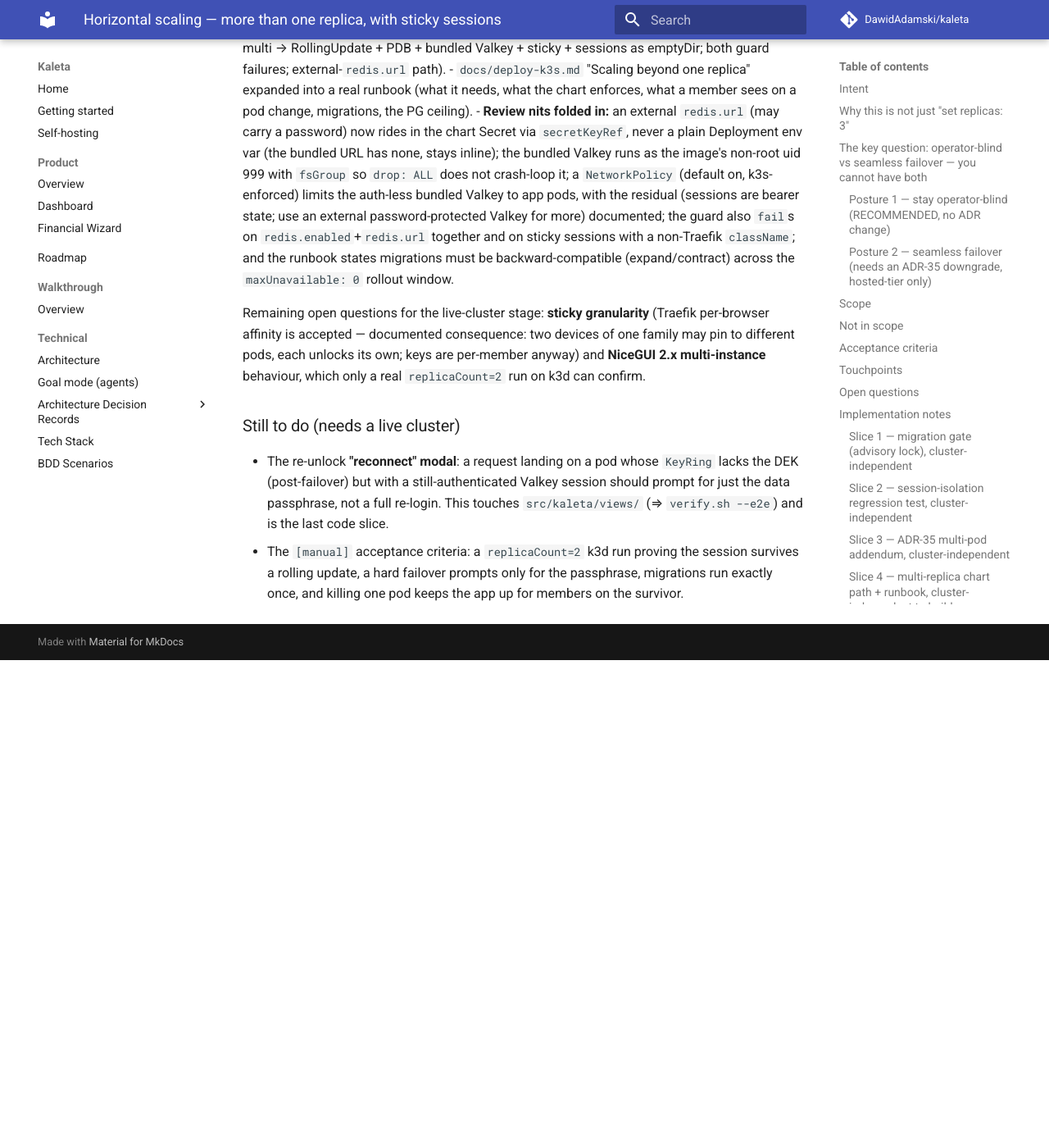
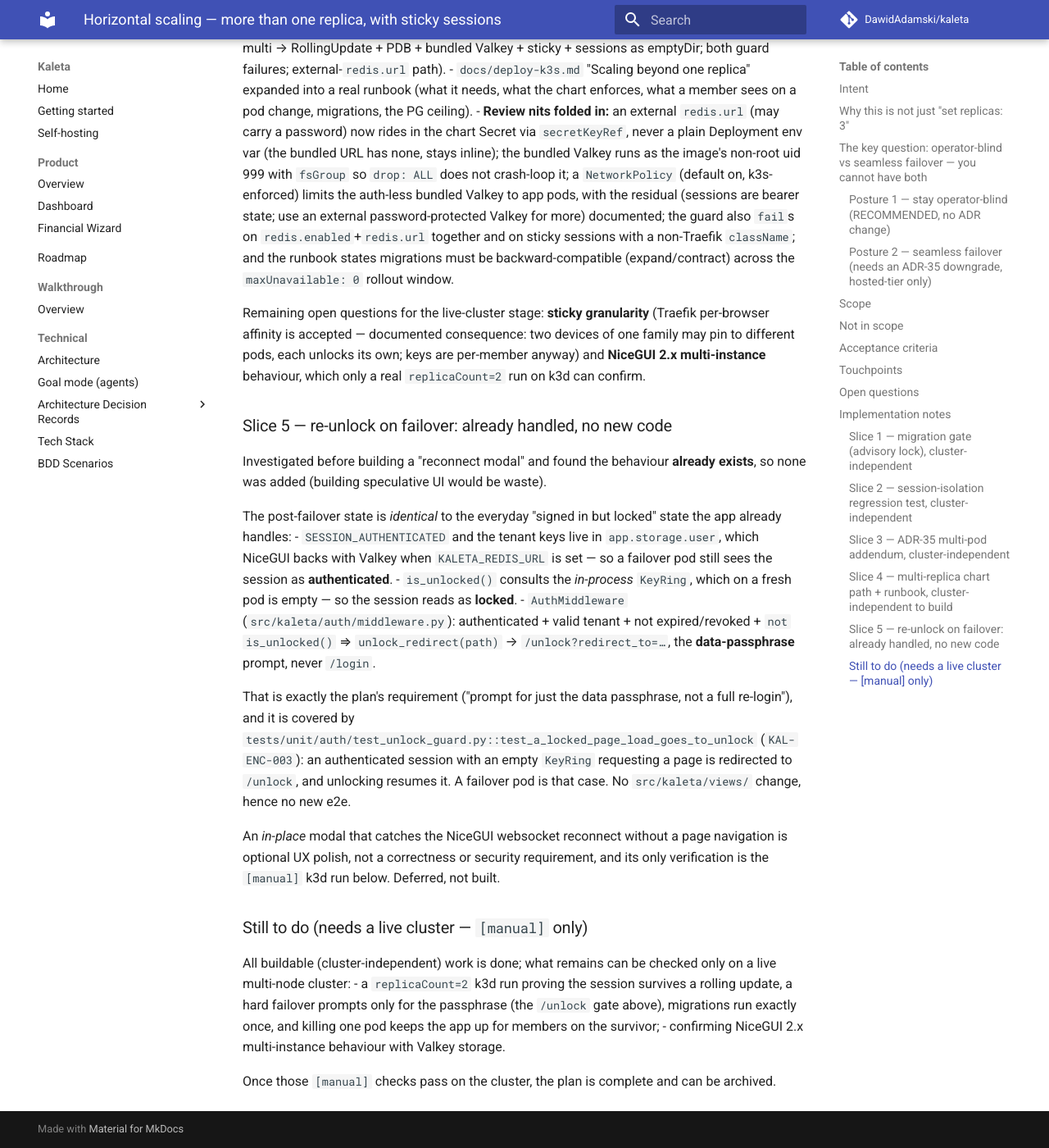
Before and after one commit to DawidAdamski/kaleta, an MkDocs documentation site: the page built from docs/plans/horizontal-scaling.md, in a window 1280 px wide and 1400 px high, scrolled down 8284 px. Shown: the whole window at 82% size. Built offline with MkDocs 1.6.1 and Material for MkDocs 9.7.7, drawn with Linux system fonts in a browser that asks for light colours; comment, search, counter and statistics services are not loaded; before the commit the page ends 9089 px from its top, so only the background shows below that.

Commit message:
docs(plan): re-unlock on failover is already handled — no modal needed
Investigated the planned "reconnect modal" before building and found the
behaviour already exists, so added none (speculative UI would be waste).

A failover pod sees the session as authenticated (SESSION_AUTHENTICATED + tenant
keys live in app.storage.user, Valkey-backed when KALETA_REDIS_URL is set) but
locked (the in-process KeyRing is empty). AuthMiddleware already sends exactly
that state to /unlock for the data passphrase — never /login — and it is covered
by test_unlock_guard.py::test_a_locked_page_load_goes_to_unlock (KAL-ENC-003).
An in-place modal that avoids the page navigation is optional polish, verifiable
only on a cluster; deferred.

Records the finding and narrows "Still to do" to the [manual] k3d acceptance
run, after which the plan can be archived.

Co-Authored-By: Claude Opus 4.8 <noreply@anthropic.com>

```diff
--- a/docs/plans/horizontal-scaling.md
+++ b/docs/plans/horizontal-scaling.md
@@ -366,12 +366,40 @@ of one family may pin to different pods, each unlocks its own; keys are
 per-member anyway) and **NiceGUI 2.x multi-instance** behaviour, which only a
 real `replicaCount=2` run on k3d can confirm.
 
-### Still to do (needs a live cluster)
-- The re-unlock **"reconnect" modal**: a request landing on a pod whose
-  `KeyRing` lacks the DEK (post-failover) but with a still-authenticated Valkey
-  session should prompt for just the data passphrase, not a full re-login. This
-  touches `src/kaleta/views/` (⇒ `verify.sh --e2e`) and is the last code slice.
-- The `[manual]` acceptance criteria: a `replicaCount=2` k3d run proving the
-  session survives a rolling update, a hard failover prompts only for the
-  passphrase, migrations run exactly once, and killing one pod keeps the app up
-  for members on the survivor.
+### Slice 5 — re-unlock on failover: already handled, no new code
+Investigated before building a "reconnect modal" and found the behaviour
+**already exists**, so none was added (building speculative UI would be waste).
+
+The post-failover state is *identical* to the everyday "signed in but locked"
+state the app already handles:
+- `SESSION_AUTHENTICATED` and the tenant keys live in `app.storage.user`, which
+  NiceGUI backs with Valkey when `KALETA_REDIS_URL` is set — so a failover pod
+  still sees the session as **authenticated**.
+- `is_unlocked()` consults the *in-process* `KeyRing`, which on a fresh pod is
+  empty — so the session reads as **locked**.
+- `AuthMiddleware` (`src/kaleta/auth/middleware.py`): authenticated + valid
+  tenant + not expired/revoked + `not is_unlocked()` ⇒ `unlock_redirect(path)`
+  → `/unlock?redirect_to=…`, the **data-passphrase** prompt, never `/login`.
+
+That is exactly the plan's requirement ("prompt for just the data passphrase,
+not a full re-login"), and it is covered by
+`tests/unit/auth/test_unlock_guard.py::test_a_locked_page_load_goes_to_unlock`
+(`KAL-ENC-003`): an authenticated session with an empty `KeyRing` requesting a
+page is redirected to `/unlock`, and unlocking resumes it. A failover pod is
+that case. No `src/kaleta/views/` change, hence no new e2e.
+
+An *in-place* modal that catches the NiceGUI websocket reconnect without a page
+navigation is optional UX polish, not a correctness or security requirement, and
+its only verification is the `[manual]` k3d run below. Deferred, not built.
+
+### Still to do (needs a live cluster — `[manual]` only)
+All buildable (cluster-independent) work is done; what remains can be checked
+only on a live multi-node cluster:
+- a `replicaCount=2` k3d run proving the session survives a rolling update, a
+  hard failover prompts only for the passphrase (the `/unlock` gate above),
+  migrations run exactly once, and killing one pod keeps the app up for members
+  on the survivor;
+- confirming NiceGUI 2.x multi-instance behaviour with Valkey storage.
+
+Once those `[manual]` checks pass on the cluster, the plan is complete and can be
+archived.
```
